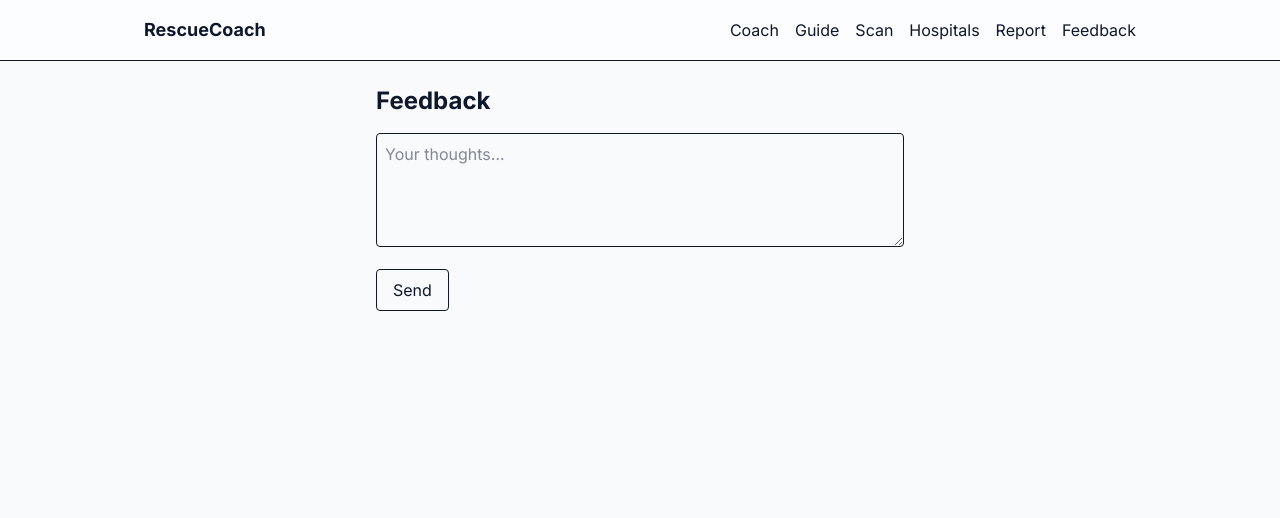
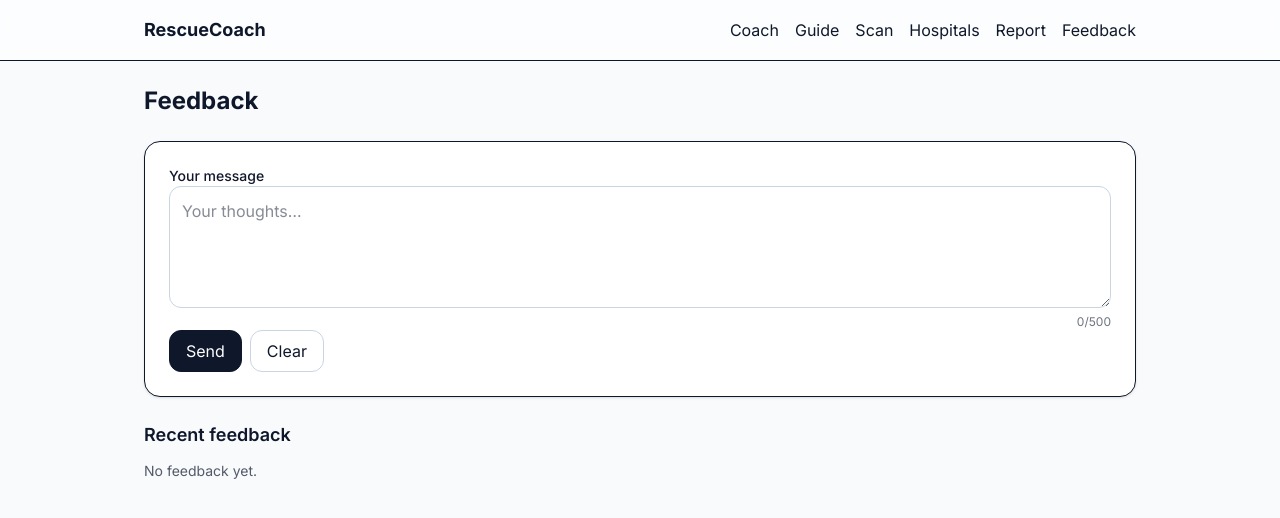
Before and after one commit to deAdler-alt/rescuecoach, a Next.js app: page /feedback in a window 1280 px wide. Shown: the top 518 px of the page. Built offline with nearby package versions, Linux system fonts and the light colour scheme.

Commit message:
feat(feedback): card UI, counter, toasts, local recent items

```diff
--- a/src/app/feedback/page.tsx
+++ b/src/app/feedback/page.tsx
@@ -1,26 +1,61 @@
 'use client'
-import { useState } from 'react'
+import { useEffect, useState } from 'react'
+import { addFeedback, getFeedbacks, type Feedback } from '@/lib/localdb'
+import { toast } from 'sonner'
 
 export default function FeedbackPage() {
   const [message, setMessage] = useState('')
-  const [ok, setOk] = useState<string>('')
+  const [recent, setRecent] = useState<Feedback[]>([])
+  const max = 500
 
-  const submit = async () => {
-    setOk('')
-    const res = await fetch('/api/feedback', {
-      method: 'POST',
-      headers: { 'Content-Type': 'application/json' },
-      body: JSON.stringify({ message })
-    })
-    setOk(res.ok ? 'Thanks for your feedback!' : 'Error')
+  useEffect(() => { setRecent(getFeedbacks(5)) }, [])
+
+  const submit = () => {
+    const txt = message.trim()
+    if (txt.length < 3) { toast.error('Please write at least 3 characters.'); return }
+    if (txt.length > max) { toast.error('Message too long.'); return }
+    addFeedback({ message: txt })
+    toast.success('Thanks for your feedback!')
+    setMessage('')
+    setRecent(getFeedbacks(5))
   }
 
   return (
-    <main className="p-6 max-w-xl mx-auto space-y-4">
+    <main className="py-6 space-y-6">
       <h1 className="text-2xl font-bold">Feedback</h1>
-      <textarea className="w-full border p-2 rounded" rows={4} placeholder="Your thoughts…" value={message} onChange={e=>setMessage(e.target.value)} />
-      <button className="px-4 py-2 rounded border" onClick={submit}>Send</button>
-      {ok && <p role="status">{ok}</p>}
+
+      <section className="rc-card rc-card-pad space-y-3">
+        <label>
+          <span className="block text-sm font-medium">Your message</span>
+          <textarea
+            className="rc-textarea"
+            rows={4}
+            maxLength={max}
+            placeholder="Your thoughts…"
+            value={message}
+            onChange={e => setMessage(e.target.value)}
+          />
+          <div className="text-xs opacity-60 text-right">{message.length}/{max}</div>
+        </label>
+
+        <div className="flex gap-2">
+          <button className="rc-btn rc-btn-primary" onClick={submit}>Send</button>
+          <button className="rc-btn rc-btn-ghost" onClick={() => setMessage('')}>Clear</button>
+        </div>
+      </section>
+
+      <section className="space-y-3">
+        <h2 className="text-lg font-semibold">Recent feedback</h2>
+        {recent.length === 0 && <p className="text-sm opacity-70">No feedback yet.</p>}
+        <ul className="grid gap-3">
+          {recent.map(f => (
+            <li key={f.id} className="rc-card rc-card-pad">
+              <div className="text-sm whitespace-pre-wrap">{f.message}</div>
+              <div className="text-xs opacity-60">{new Date(f.createdAt).toLocaleString()}</div>
+            </li>
+          ))}
+        </ul>
+      </section>
     </main>
   )
 }
```
